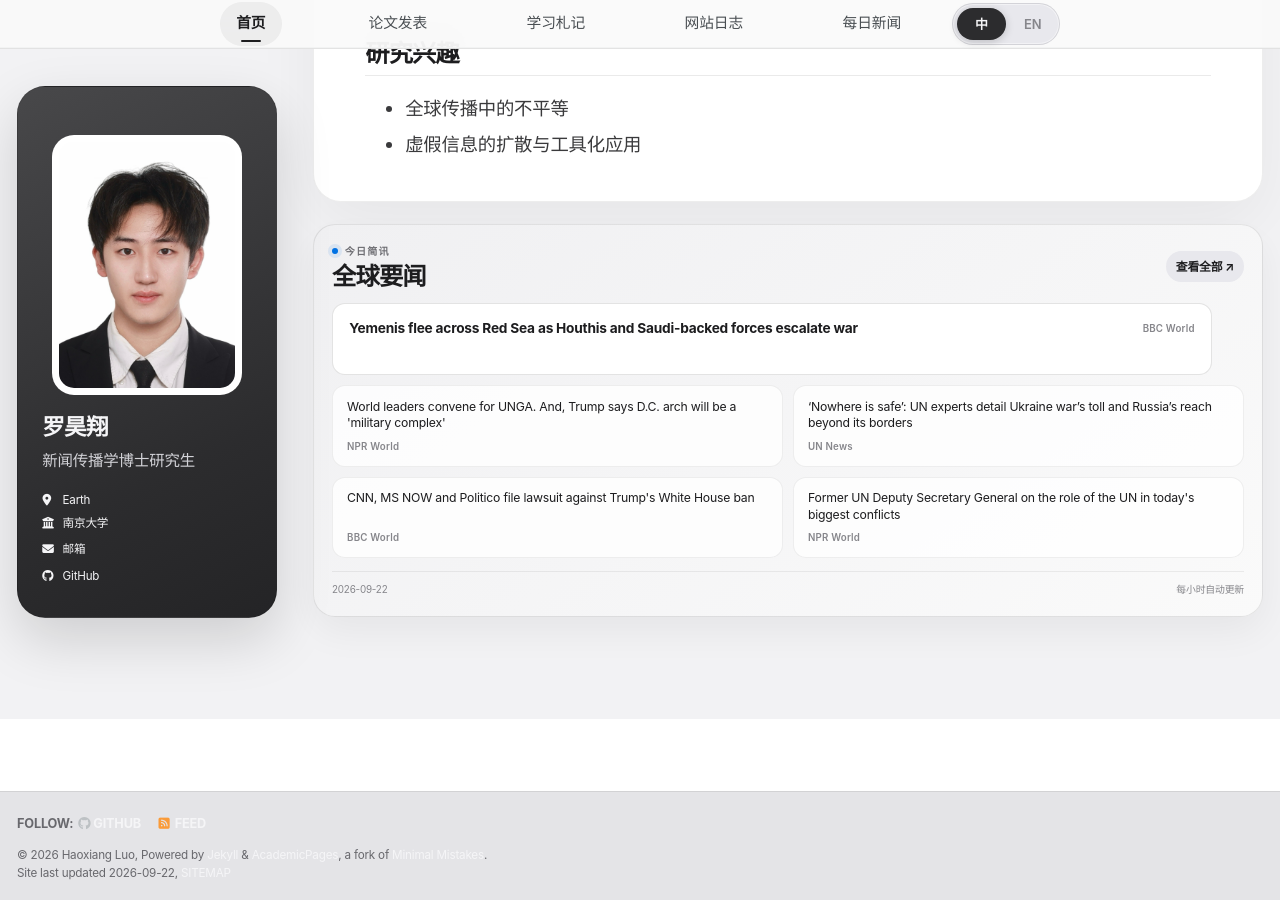
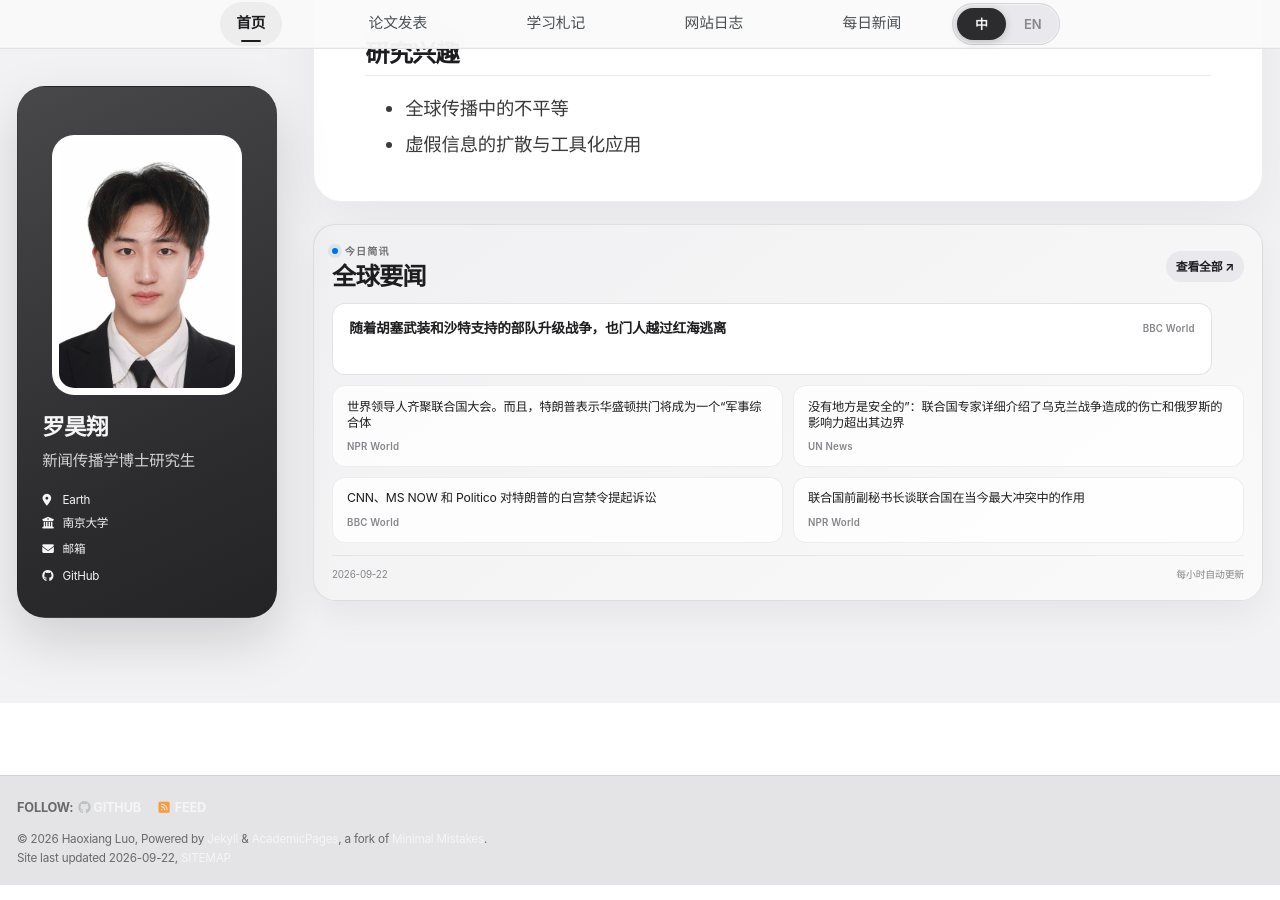
Before and after one commit to HaoxiangLuo/HaoxiangLuo.github.io, a Jekyll site: the page built from _pages/about-zh.md, in a window 1280 px wide and 900 px high, scrolled down 268 px. Built offline with Jekyll 4.4.1, drawn with Linux system fonts in a browser that asks for light colours; a style sheet for code colours, icons or effects is not loaded.

Commit message:
Update daily news 2026-09-22

```diff
--- a/_data/daily_news.json
+++ b/_data/daily_news.json
@@ -1,5 +1,5 @@
 {
-  "updated_at": "2026-09-22T04:24:00+08:00",
+  "updated_at": "2026-09-22T05:24:00+08:00",
   "days": [
     {
       "date": "2026-09-22",
@@ -7,47 +7,56 @@
         {
           "title": "Yemenis flee across Red Sea as Houthis and Saudi-backed forces escalate war",
           "source": "BBC World",
-          "url": "https://www.bbc.co.uk/news/articles/cw4gm7l742dmo?at_medium=RSS&at_campaign=rss"
+          "url": "https://www.bbc.co.uk/news/articles/cw4gm7l742dmo?at_medium=RSS&at_campaign=rss",
+          "title_zh": "随着胡塞武装和沙特支持的部队升级战争，也门人越过红海逃离"
         },
         {
           "title": "World leaders convene for UNGA. And, Trump says D.C. arch will be a 'military complex'",
           "source": "NPR World",
-          "url": "https://www.npr.org/2026/09/21/g-s1-144238/up-first-newsletter-united-nations-general-assembly-trump-arch-faa-ai-federal-agent-shooting"
+          "url": "https://www.npr.org/2026/09/21/g-s1-144238/up-first-newsletter-united-nations-general-assembly-trump-arch-faa-ai-federal-agent-shooting",
+          "title_zh": "世界领导人齐聚联合国大会。而且，特朗普表示华盛顿拱门将成为一个“军事综合体"
         },
         {
           "title": "‘Nowhere is safe’: UN experts detail Ukraine war’s toll and Russia’s reach beyond its borders",
           "source": "UN News",
-          "url": "https://news.un.org/feed/view/en/story/2026/09/1168386"
+          "url": "https://news.un.org/feed/view/en/story/2026/09/1168386",
+          "title_zh": "没有地方是安全的”：联合国专家详细介绍了乌克兰战争造成的伤亡和俄罗斯的影响力超出其边界"
         },
         {
           "title": "CNN, MS NOW and Politico file lawsuit against Trump's White House ban",
           "source": "BBC World",
-          "url": "https://www.bbc.co.uk/news/articles/cm0e32rwvrryo?at_medium=RSS&at_campaign=rss"
+          "url": "https://www.bbc.co.uk/news/articles/cm0e32rwvrryo?at_medium=RSS&at_campaign=rss",
+          "title_zh": "CNN、MS NOW 和 Politico 对特朗普的白宫禁令提起诉讼"
         },
         {
           "title": "Former UN Deputy Secretary General on the role of the UN in today's biggest conflicts",
           "source": "NPR World",
-          "url": "https://www.npr.org/2026/09/21/nx-s1-5974141/former-un-deputy-secretary-general-on-the-role-of-the-un-in-todays-biggest-conflicts"
+          "url": "https://www.npr.org/2026/09/21/nx-s1-5974141/former-un-deputy-secretary-general-on-the-role-of-the-un-in-todays-biggest-conflicts",
+          "title_zh": "联合国前副秘书长谈联合国在当今最大冲突中的作用"
         },
         {
           "title": "‘We are not powerless’: UN chief urges world leaders to invest in peace",
           "source": "UN News",
-          "url": "https://news.un.org/feed/view/en/story/2026/09/1168383"
+          "url": "https://news.un.org/feed/view/en/story/2026/09/1168383",
+          "title_zh": "我们并非无能为力”：联合国秘书长敦促世界领导人投资于和平"
         },
         {
           "title": "Merz vows to keep coalition together for Germany's 'democratic future'",
           "source": "BBC World",
-          "url": "https://www.bbc.co.uk/news/articles/cqm27p8enwmko?at_medium=RSS&at_campaign=rss"
+          "url": "https://www.bbc.co.uk/news/articles/cqm27p8enwmko?at_medium=RSS&at_campaign=rss",
+          "title_zh": "默茨发誓要为德国的“民主未来”保持联盟"
         },
         {
-          "title": "What to know as world leaders converge at the United Nations this week",
+          "title": "Germany's leader stands his ground after his party loses in state elections",
           "source": "NPR World",
-          "url": "https://www.npr.org/2026/09/21/nx-s1-5971262/united-nations-general-assembly"
+          "url": "https://www.npr.org/2026/09/21/g-s1-144231/germany-state-elections-merz",
+          "title_zh": "德国领导人在其政党在州选举中失利后坚持自己的立场"
         },
         {
           "title": "Why climate action now comes down to speed, finance and cooperation",
           "source": "UN News",
-          "url": "https://news.un.org/feed/view/en/story/2026/09/1168382"
+          "url": "https://news.un.org/feed/view/en/story/2026/09/1168382",
+          "title_zh": "为什么气候行动现在归结为速度、资金和合作"
         }
       ]
     },
```
